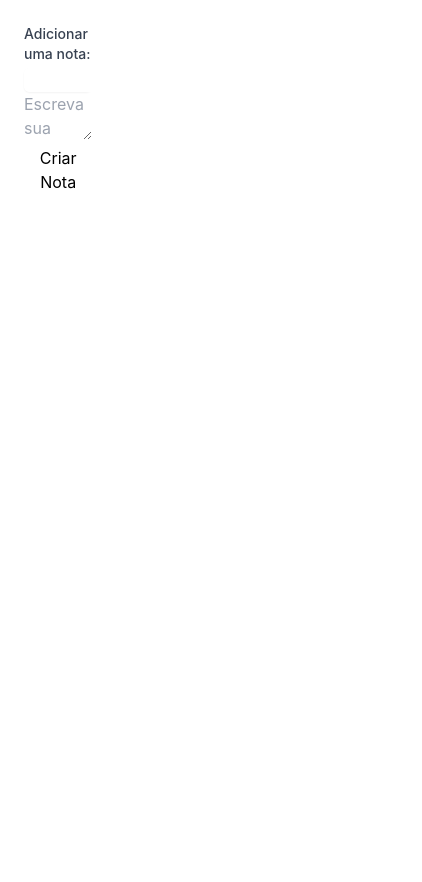
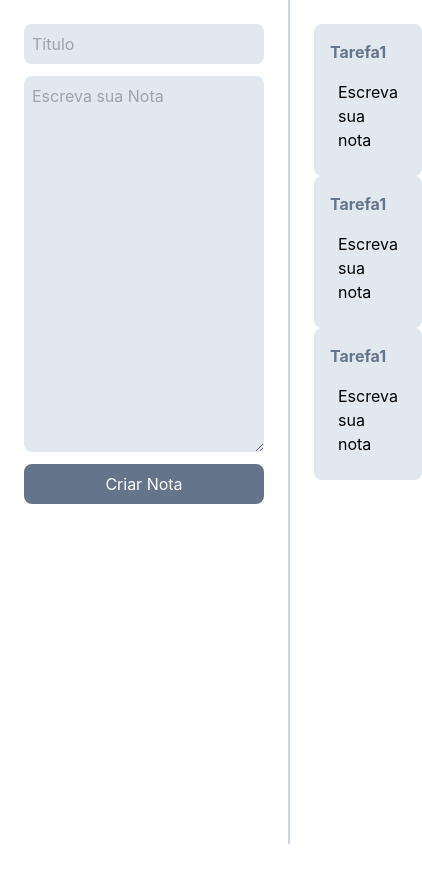
Before and after one commit to vitorbrito1694/notas-react, a React (Create React App) app: page / in a window 390 px wide. Shown: the top 882 px of the page, 422 px wide, since content can reach past the window. After the commit the page ends 844 px from the top, so only its background shows below. Built offline with nearby package versions, Linux system fonts and the light colour scheme.

Commit message:
Aplicando conceito de flex-css

```diff
--- a/src/App.js
+++ b/src/App.js
@@ -1,11 +1,10 @@
 import FormularioCadastro from "./components/FormularioCadastro";
-import ListaDeNotas from "./components/ListaDeNotas";
+//import ListaDeNotas from "./components/ListaDeNotas";
 
 function App() {
   return (
     <section>
       <FormularioCadastro/>
-      <ListaDeNotas/>
     </section>
   );
 }
--- a/src/components/CardNota.jsx
+++ b/src/components/CardNota.jsx
@@ -3,11 +3,11 @@
 class CardNota extends Component {
   render() {
     return (
-      <section>
+      <section className="bg-slate-200 p-4 rounded-lg">
         <header>
-          <h3>Título</h3>
+          <h3 className="font-bold text-slate-500 mb-2">Tarefa1</h3>
         </header>
-        <p>Escreva sua nota</p>
+        <p className="p-2">Escreva sua nota</p>
       </section>
     );
   }
--- a/src/components/FormularioCadastro.jsx
+++ b/src/components/FormularioCadastro.jsx
@@ -1,29 +1,33 @@
 import React, { Component } from "react";
+import CardNota from "./CardNota";
 
 class FormularioCadastro extends Component {
   render() {
     return (
-      <div className="flex p-6">
-        <div className="flex-initial max-w-md w-1/5 h-screen justify-between ">
-          <form>
-            <label
-              htmlFor="title"
-              className="block text-sm font-medium text-gray-700"
-            >
-              Adicionar uma nota:
-            </label>
-            <div className="mt-1 relative rounded-md shadow-sm">
-              <input
-                type="text"
-                name="title"
-                id="title"
-                className="focus:ring-indigo-300 focus:border-indigo-500 block w-full pl-7 pr-12 sm:text-sm border-gray-300 rounded-md"
-                placeholder="Um novo título"
-              />
-            </div>
-            <textarea className="w-full" placeholder="Escreva sua nota..." />
-            <button>Criar Nota</button>
-          </form>
+      <div className="flex">
+        <div className="grid columns-1 justify-center content-start bg-slate-0 h-screen border-solid border-r-2 border-slate-300">
+          <input
+            className="bg-slate-200 p-2 mt-6 mx-6 w-60 rounded-lg"
+            type="text"
+            name="form__titulo"
+            id="form__titulo"
+            placeholder="Título"
+          />
+          <textarea
+            className="bg-slate-200 p-2 mt-3 mx-6 w-auto rounded-lg"
+            name="form__texto"
+            id="form__texto"
+            rows={15}
+            placeholder="Escreva sua Nota"
+          ></textarea>
+          <button className=" bg-slate-500 px-3 py-2 mx-6 mt-3 rounded-lg text-white">
+            Criar Nota
+          </button>
+        </div>
+        <div className="m-6">
+          <CardNota />
+          <CardNota />
+          <CardNota />
         </div>
       </div>
     );
--- a/src/components/Secao.jsx
+++ /dev/null
@@ -1,167 +0,0 @@
-/* This example requires Tailwind CSS v2.0+ */
-import { Fragment } from "react";
-import { Popover, Transition } from "@headlessui/react";
-import { MenuIcon, XIcon } from "@heroicons/react/outline";
-
-const navigation = [
-  { name: "Product", href: "#" },
-  { name: "Features", href: "#" },
-  { name: "Marketplace", href: "#" },
-  { name: "Company", href: "#" },
-];
-
-export default function Secao() {
-  return (
-    <div className="relative bg-white overflow-hidden">
-      <div className="max-w-7xl mx-auto">
-        <div className="relative z-10 pb-8 bg-white sm:pb-16 md:pb-20 lg:max-w-2xl lg:w-full lg:pb-28 xl:pb-32">
-          <svg
-            className="hidden lg:block absolute right-0 inset-y-0 h-full w-48 text-white transform translate-x-1/2"
-            fill="currentColor"
-            viewBox="0 0 100 100"
-            preserveAspectRatio="none"
-            aria-hidden="true"
-          >
-            <polygon points="50,0 100,0 50,100 0,100" />
-          </svg>
-
-          <Popover>
-            <div className="relative pt-6 px-4 sm:px-6 lg:px-8">
-              <nav
-                className="relative flex items-center justify-between sm:h-10 lg:justify-start"
-                aria-label="Global"
-              >
-                <div className="flex items-center flex-grow flex-shrink-0 lg:flex-grow-0">
-                  <div className="flex items-center justify-between w-full md:w-auto">
-                    <a href="#">
-                      <span className="sr-only">Workflow</span>
-                      <img
-                        className="h-8 w-auto sm:h-10"
-                        src="https://tailwindui.com/img/logos/workflow-mark-indigo-600.svg"
-                        alt="imagem_padrao"
-                      />
-                    </a>
-                    <div className="-mr-2 flex items-center md:hidden">
-                      <Popover.Button className="bg-white rounded-md p-2 inline-flex items-center justify-center text-gray-400 hover:text-gray-500 hover:bg-gray-100 focus:outline-none focus:ring-2 focus:ring-inset focus:ring-indigo-500">
-                        <span className="sr-only">Open main menu</span>
-                        <MenuIcon className="h-6 w-6" aria-hidden="true" />
-                      </Popover.Button>
-                    </div>
-                  </div>
-                </div>
-                <div className="hidden md:block md:ml-10 md:pr-4 md:space-x-8">
-                  {navigation.map((item) => (
-                    <a
-                      key={item.name}
-                      href={item.href}
-                      className="font-medium text-gray-500 hover:text-gray-900"
-                    >
-                      {item.name}
-                    </a>
-                  ))}
-                  <a
-                    href="#"
-                    className="font-medium text-indigo-600 hover:text-indigo-500"
-                  >
-                    Log in
-                  </a>
-                </div>
-              </nav>
-            </div>
-
-            <Transition
-              as={Fragment}
-              enter="duration-150 ease-out"
-              enterFrom="opacity-0 scale-95"
-              enterTo="opacity-100 scale-100"
-              leave="duration-100 ease-in"
-              leaveFrom="opacity-100 scale-100"
-              leaveTo="opacity-0 scale-95"
-            >
-              <Popover.Panel
-                focus
-                className="absolute z-10 top-0 inset-x-0 p-2 transition transform origin-top-right md:hidden"
-              >
-                <div className="rounded-lg shadow-md bg-white ring-1 ring-black ring-opacity-5 overflow-hidden">
-                  <div className="px-5 pt-4 flex items-center justify-between">
-                    <div>
-                      <img
-                        className="h-8 w-auto"
-                        src="https://tailwindui.com/img/logos/workflow-mark-indigo-600.svg"
-                        alt=""
-                      />
-                    </div>
-                    <div className="-mr-2">
-                      <Popover.Button className="bg-white rounded-md p-2 inline-flex items-center justify-center text-gray-400 hover:text-gray-500 hover:bg-gray-100 focus:outline-none focus:ring-2 focus:ring-inset focus:ring-indigo-500">
-                        <span className="sr-only">Close main menu</span>
-                        <XIcon className="h-6 w-6" aria-hidden="true" />
-                      </Popover.Button>
-                    </div>
-                  </div>
-                  <div className="px-2 pt-2 pb-3 space-y-1">
-                    {navigation.map((item) => (
-                      <a
-                        key={item.name}
-                        href={item.href}
-                        className="block px-3 py-2 rounded-md text-base font-medium text-gray-700 hover:text-gray-900 hover:bg-gray-50"
-                      >
-                        {item.name}
-                      </a>
-                    ))}
-                  </div>
-                  <a
-                    href="#"
-                    className="block w-full px-5 py-3 text-center font-medium text-indigo-600 bg-gray-50 hover:bg-gray-100"
-                  >
-                    Log in
-                  </a>
-                </div>
-              </Popover.Panel>
-            </Transition>
-          </Popover>
-
-          <main className="mt-10 mx-auto max-w-7xl px-4 sm:mt-12 sm:px-6 md:mt-16 lg:mt-20 lg:px-8 xl:mt-28">
-            <div className="sm:text-center lg:text-left">
-              <h1 className="text-4xl tracking-tight font-extrabold text-gray-900 sm:text-5xl md:text-6xl">
-                <span className="block xl:inline">Data to enrich your</span>{" "}
-                <span className="block text-indigo-600 xl:inline">
-                  online business
-                </span>
-              </h1>
-              <p className="mt-3 text-base text-gray-500 sm:mt-5 sm:text-lg sm:max-w-xl sm:mx-auto md:mt-5 md:text-xl lg:mx-0">
-                Anim aute id magna aliqua ad ad non deserunt sunt. Qui irure qui
-                lorem cupidatat commodo. Elit sunt amet fugiat veniam occaecat
-                fugiat aliqua.
-              </p>
-              <div className="mt-5 sm:mt-8 sm:flex sm:justify-center lg:justify-start">
-                <div className="rounded-md shadow">
-                  <a
-                    href="#"
-                    className="w-full flex items-center justify-center px-8 py-3 border border-transparent text-base font-medium rounded-md text-white bg-indigo-600 hover:bg-indigo-700 md:py-4 md:text-lg md:px-10"
-                  >
-                    Get started
-                  </a>
-                </div>
-                <div className="mt-3 sm:mt-0 sm:ml-3">
-                  <a
-                    href="#"
-                    className="w-full flex items-center justify-center px-8 py-3 border border-transparent text-base font-medium rounded-md text-indigo-700 bg-indigo-100 hover:bg-indigo-200 md:py-4 md:text-lg md:px-10"
-                  >
-                    Live demo
-                  </a>
-                </div>
-              </div>
-            </div>
-          </main>
-        </div>
-      </div>
-      <div className="lg:absolute lg:inset-y-0 lg:right-0 lg:w-1/2">
-        <img
-          className="h-56 w-full object-cover sm:h-72 md:h-96 lg:w-full lg:h-full"
-          src="https://images.unsplash.com/photo-1551434678-e076c223a692?ixlib=rb-1.2.1&ixid=eyJhcHBfaWQiOjEyMDd9&auto=format&fit=crop&w=2850&q=80"
-          alt=""
-        />
-      </div>
-    </div>
-  );
-}
```
